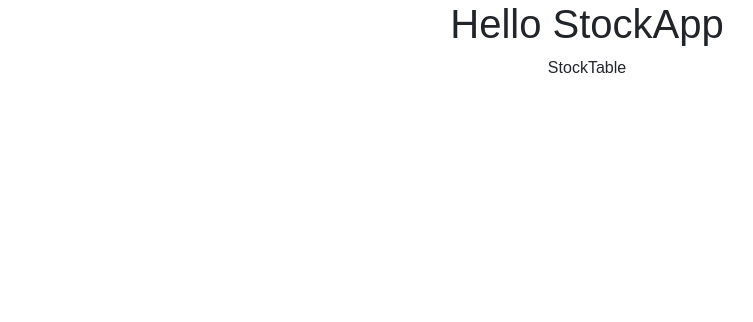
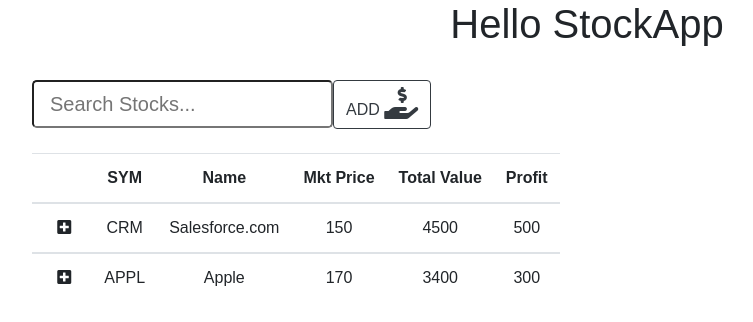
Before and after one commit to codnri/StockApp, a React (Create React App) app: page / in a window 1280 px wide. Shown: the top 322 px of the page, without its empty margins (53-806 px from the left). Built offline with nearby package versions, Linux system fonts and the light colour scheme.

Commit message:
created StockTable

```diff
--- a/package.json
+++ b/package.json
@@ -5,11 +5,14 @@
   "keywords": [],
   "main": "src/index.js",
   "dependencies": {
+    "babel-plugin-transform-class-properties": "6.24.1",
+    "moment": "2.24.0",
     "react": "16.5.2",
     "react-dom": "16.5.2",
     "react-redux": "6.0.0",
     "react-scripts": "2.0.3",
-    "redux": "4.0.1"
+    "redux": "4.0.1",
+    "uuid": "3.3.2"
   },
   "devDependencies": {},
   "scripts": {
--- a/public/index.html
+++ b/public/index.html
@@ -7,12 +7,24 @@
       content="width=device-width, initial-scale=1, shrink-to-fit=no"
     />
     <meta name="theme-color" content="#000000" />
+    <link
+      rel="stylesheet"
+      href="https://use.fontawesome.com/releases/v5.7.0/css/all.css"
+      integrity="sha384-lZN37f5QGtY3VHgisS14W3ExzMWZxybE1SJSEsQp9S+oqd12jhcu+A56Ebc1zFSJ"
+      crossorigin="anonymous"
+    />
     <link rel="manifest" href="%PUBLIC_URL%/manifest.json" />
     <link rel="shortcut icon" href="%PUBLIC_URL%/favicon.ico" />
     <link
       rel="stylesheet"
       href="https://stackpath.bootstrapcdn.com/bootstrap/4.2.1/css/bootstrap.min.css"
       integrity="sha384-GJzZqFGwb1QTTN6wy59ffF1BuGJpLSa9DkKMp0DgiMDm4iYMj70gZWKYbI706tWS"
+      crossorigin="anonymous"
+    />
+    <link
+      rel="stylesheet"
+      href="https://use.fontawesome.com/releases/v5.7.0/css/all.css"
+      integrity="sha384-lZN37f5QGtY3VHgisS14W3ExzMWZxybE1SJSEsQp9S+oqd12jhcu+A56Ebc1zFSJ"
       crossorigin="anonymous"
     />
 
--- /dev/null
+++ b/src/actions/stocks.js
@@ -0,0 +1,6 @@
+import uuid from "uuid";
+export const addStock = stock => ({
+  type: "ADD_STOCK",
+  id: uuid(),
+  stock
+});
--- a/src/components/App.js
+++ b/src/components/App.js
@@ -1,5 +1,6 @@
 import React from "react";
 import StockTable from "../containers/StockTable";
+import StockSearcher from "../containers/StockSearcher";
 const App = () => {
   return (
     <div className="App">
@@ -8,6 +9,9 @@ const App = () => {
         // <StockSearcher />
         //<StockSummary />
       }
+      <br />
+      <StockSearcher />
+      <br />
       <StockTable />
     </div>
   );
--- /dev/null
+++ b/src/components/StockListItem.js
@@ -0,0 +1,190 @@
+import React from "react";
+import moment from "moment";
+
+class StockListItem extends React.Component {
+  constructor(props) {
+    super(props);
+    //this.num = this.props.num
+    // this.stock = this.props.stock;
+
+    this.state = {
+      new_transaction: {
+        purchase_date: 0,
+        purchase_price: 0,
+        quantity: 0
+      },
+      editing_stock: {}
+    };
+  }
+
+  onChangePurchaseDate = e => {
+    const tmp_transaction = { ...this.state.new_transaction };
+    tmp_transaction.purchase_date = e.target.value;
+    this.setState({ new_transaction: tmp_transaction });
+  };
+  onChangeQuantity = e => {
+    const tmp_transaction = { ...this.state.new_transaction };
+    tmp_transaction.quantity = e.target.value;
+    this.setState({ new_transaction: tmp_transaction });
+  };
+  onChangePrice = e => {
+    const tmp_transaction = { ...this.state.new_transaction };
+    tmp_transaction.purchase_price = e.target.value;
+    this.setState({ new_transaction: tmp_transaction });
+  };
+
+  sum = arr => {
+    var sum = 0;
+    arr.forEach(function(elm) {
+      sum += elm;
+    });
+    return sum;
+  };
+  getTotalValue = e => {
+    return (
+      this.sum(this.props.stock.transactions.map(t => t.quantity)) *
+      this.props.stock.market_price
+    );
+  };
+  getProfit = e => {
+    const totalCost = this.sum(
+      this.props.stock.transactions.map(t => t.quantity * t.purchase_price)
+    );
+    return this.getTotalValue() - totalCost;
+  };
+  render() {
+    return (
+      <>
+        <tbody>
+          <tr
+            className="clickable"
+            data-toggle="collapse"
+            data-target={"#group-of-rows-" + this.props.num}
+            aria-expanded="false"
+            aria-controls={"group-of-rows-" + this.props.num}
+          >
+            <td>
+              &nbsp;&nbsp;{" "}
+              <i className="fas fa-plus-square" aria-hidden="true" />
+              &nbsp;&nbsp;
+            </td>
+            <td>{this.props.stock.symbol}</td>
+            <td>{this.props.stock.name}</td>
+            <td>{this.props.stock.market_price}</td>
+            <td>{this.getTotalValue()}</td>
+            <td>{this.getProfit()}</td>
+          </tr>
+        </tbody>
+        <tbody id={"group-of-rows-" + this.props.num} className="collapse">
+          {this.props.stock.transactions.map((transaction, index) => {
+            return (
+              <tr key={index}>
+                <td>
+                  <a href="">Edit</a> | <a href="">Del</a>
+                </td>
+                <td>
+                  {moment(transaction.purchase_date).format("YYYY/MM/DD")}
+                </td>
+                <td>{transaction.quantity}</td>
+                <td>@{transaction.purchase_price}</td>
+                <td>{transaction.quantity * transaction.purchase_price}</td>
+              </tr>
+            );
+          })}
+
+          <tr>
+            <td>
+              <div className="btn btn-outline-dark btn-sm">Add</div>
+            </td>
+            <td>
+              <input
+                type="number"
+                value={this.state.new_transaction.purchase_date}
+                onChange={this.onChangePurchaseDate}
+              />
+            </td>
+            <td>
+              <input
+                type="number"
+                id={"qwantity-" + this.props.num}
+                value={this.state.new_transaction.quantity}
+                onChange={this.onChangeQuantity}
+              />
+            </td>
+            <td>
+              @
+              <input
+                type="number"
+                id={"price-" + this.props.num}
+                value={this.state.new_transaction.purchase_price}
+                onChange={this.onChangePrice}
+              />
+            </td>
+            <td>
+              {this.state.new_transaction.quantity *
+                this.state.new_transaction.purchase_price}
+            </td>
+            <td />
+          </tr>
+        </tbody>
+      </>
+    );
+  }
+}
+
+// const StockListItem = ({ stock, num }) => (
+//   <>
+//     <tbody>
+//       <tr
+//         className="clickable"
+//         data-toggle="collapse"
+//         data-target={"#group-of-rows-" + num}
+//         aria-expanded="false"
+//         aria-controls={"group-of-rows-" + num}
+//       >
+//         <td>
+//           &nbsp;&nbsp; <i className="fas fa-plus-square" aria-hidden="true" />&nbsp;&nbsp;
+//         </td>
+//         <td>{stock.symbol}</td>
+//         <td>{stock.name}</td>
+//         <td>{stock.market_price}</td>
+//         <td>XXXX</td>
+//         <td>XXXX</td>
+//       </tr>
+//     </tbody>
+//     <tbody id={"group-of-rows-" + num} className="collapse">
+//       {stock.transactions.map((transaction, index) => {
+//         return (
+//           <tr key={index}>
+//             <td>
+//               <a href="">Edit</a> | <a href="">Del</a>
+//             </td>
+//             <td>{moment(transaction.purchase_date).format('YYYY/MM/DD')}</td>
+//             <td>{transaction.quantity}</td>
+//             <td>@{transaction.purchase_price}</td>
+//             <td>{transaction.quantity * transaction.purchase_price}</td>
+//           </tr>
+//         );
+//       })}
+
+//       <tr>
+//         <td>
+//           <div className="btn btn-outline-dark btn-sm">Add</div>
+//         </td>
+//         <td>
+//           <input type="number" />
+//         </td>
+//         <td>
+//           <input type="number" />
+//         </td>
+//         <td>
+//           @<input type="number" />
+//         </td>
+//         <td>XXXX</td>
+//         <td />
+//       </tr>
+//     </tbody>
+//   </>
+// );
+
+export default StockListItem;
--- /dev/null
+++ b/src/containers/StockSearcher.js
@@ -0,0 +1,37 @@
+import React from "react";
+
+class StockSearcher extends React.Component {
+  constructor(props) {
+    super(props);
+    this.state = {
+      stock: {
+        symbol: "",
+        name: "",
+        market_price: 0,
+        purchase_date: 0,
+        id: ""
+      },
+      editing_stock: {}
+    };
+  }
+  render() {
+    return (
+      <div className="container">
+        <div className="input-group">
+          <input
+            type="text"
+            className="form-control-lg"
+            placeholder="Search Stocks..."
+          />
+          <span className="input-group-btn">
+            <button type="button" className="btn btn-outline-dark bt-lg">
+              ADD <i className="fas fa-hand-holding-usd fa-2x" />
+            </button>
+          </span>
+        </div>
+      </div>
+    );
+  }
+}
+
+export default StockSearcher;
--- a/src/containers/StockTable.js
+++ b/src/containers/StockTable.js
@@ -1,12 +1,103 @@
 import React from "react";
-
+import { connect } from "react-redux";
+import { addStock } from "../actions/stocks";
+import StockListItem from "../components/StockListItem";
 class StockTable extends React.Component {
   constructor(props) {
     super(props);
+    this.state = {
+      stock: {
+        symbol: "",
+        name: "",
+        market_price: 0,
+        purchase_date: 0,
+        id: ""
+      },
+      editing_stock: {}
+    };
+  }
+
+  componentWillMount() {
+    const crm = {
+      symbol: "CRM",
+      name: "Salesforce.com",
+      market_price: 150,
+
+      id: "qfaqefrqfgvwqeg",
+      transactions: [
+        {
+          purchase_date: 1111,
+          purchase_price: 140,
+          quantity: 10
+        },
+        {
+          purchase_date: 2222,
+          purchase_price: 130,
+          quantity: 20
+        }
+      ]
+    };
+    const appl = {
+      symbol: "APPL",
+      name: "Apple",
+      market_price: 170,
+      purchase_date: 160,
+      id: "qfaqefrqfgvwq--eg",
+      transactions: [
+        {
+          purchase_date: 3333,
+          purchase_price: 160,
+          quantity: 10,
+          id: "qfaqef333gvwaca--ee"
+        },
+        {
+          purchase_date: 4444,
+          purchase_price: 150,
+          quantity: 10,
+          id: "qfaqef333gvwaca--ee"
+        }
+      ]
+    };
+    this.props.addStock(crm);
+    this.props.addStock(appl);
   }
   render() {
-    return <div>StockTable</div>;
+    return (
+      <div className="container">
+        {console.log(this.props.stockState.stockList)}
+        <table className="table table-responsive table-hover">
+          <thead>
+            <tr>
+              <th />
+              <th>SYM</th>
+              <th>Name</th>
+              <th>Mkt Price</th>
+              <th>Total Value</th>
+              <th>Profit</th>
+            </tr>
+          </thead>
+          {this.props.stockState.stockList.length != 0 &&
+            this.props.stockState.stockList.map((stock, index) => {
+              return <StockListItem key={index} stock={stock} num={index} />;
+            })}
+        </table>
+      </div>
+    );
   }
 }
 
-export default StockTable;
+const mapStateToProps = (state, props) => {
+  return {
+    stockState: state.stocksReducer
+  };
+};
+
+const mapDispatchToProps = dispatch => {
+  return {
+    addStock: stock => dispatch(addStock(stock))
+  };
+};
+export default connect(
+  mapStateToProps,
+  mapDispatchToProps
+)(StockTable);
--- a/src/index.js
+++ b/src/index.js
@@ -9,7 +9,7 @@ import "./styles.css";
 
 const store = createStore(
   combineReducers({
-    stocks: stocksReducer
+    stocksReducer: stocksReducer
   })
   //composeEnhancers(applyMiddleware(thunk))
 );
--- a/src/reducers/stocks.js
+++ b/src/reducers/stocks.js
@@ -1,8 +1,8 @@
 const stocks = (state = { stockList: [] }, action) => {
   switch (action.type) {
-    case "ADD_TODO":
+    case "ADD_STOCK":
       return {
-        todoList: [...state.stockList, action.stock]
+        stockList: [...state.stockList, action.stock]
       };
     // 初期条件を忘れずに書く
     default:
```
